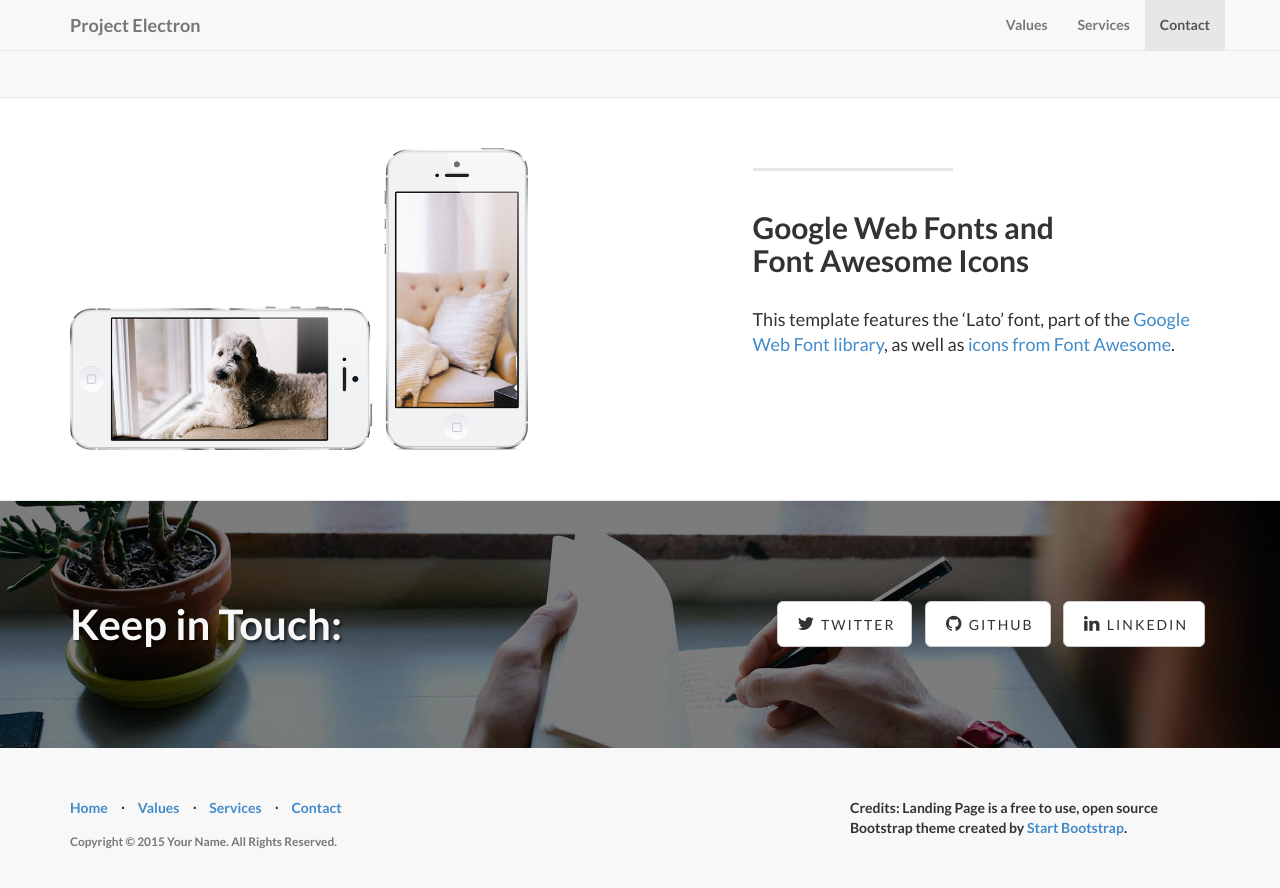
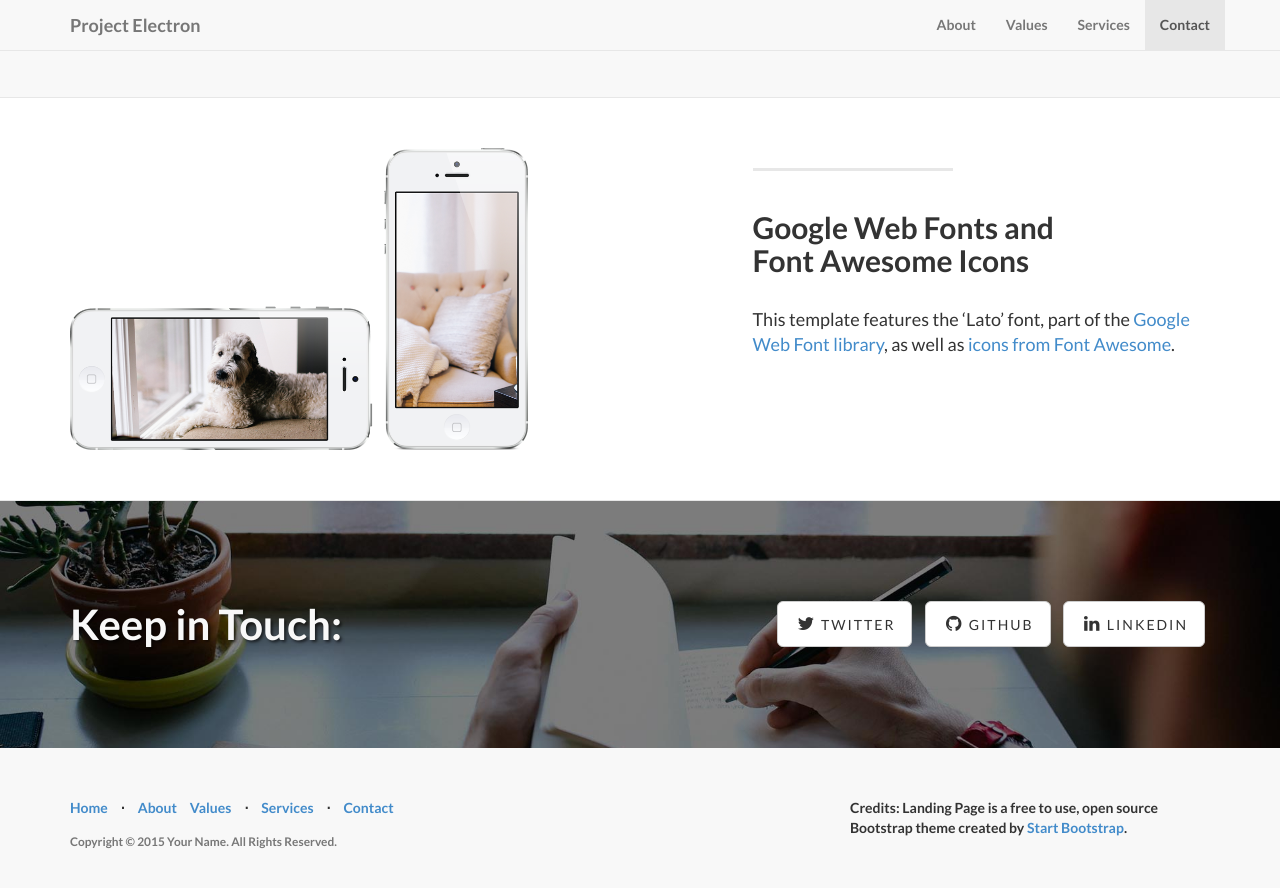
Before and after one commit to RockefellerArchiveCenter/project_electron, a Jekyll site: the page built from index.html, in a window 1280 px wide and 900 px high, scrolled down 2715 px. Shown: the top 888 px of the window. Built offline with Jekyll 4.4.1, drawn with Linux system fonts in a browser that asks for light colours.

Commit message:
Adding navigation for about section

```diff
--- a/_includes/footer.html
+++ b/_includes/footer.html
@@ -8,6 +8,9 @@
                         <a href="#home">Home</a>
                     </li>
                     <li class="footer-menu-divider">&sdot;</li>
+                    <li>
+                        <a href="#about">About</a>
+                    </li>
                     <li>
                         <a href="#values">Values</a>
                     </li>
--- a/_includes/header.html
+++ b/_includes/header.html
@@ -14,7 +14,10 @@
         <!-- Collect the nav links, forms, and other content for toggling -->
         <div class="collapse navbar-collapse" id="bs-example-navbar-collapse-1">
             <ul class="nav navbar-nav navbar-right">
-            	<li>
+              <li>
+                    <a class="page-scroll" href="#about">About</a>
+                </li>
+                <li>
                     <a class="page-scroll" href="#values">Values</a>
                 </li>
                 <li>
```
